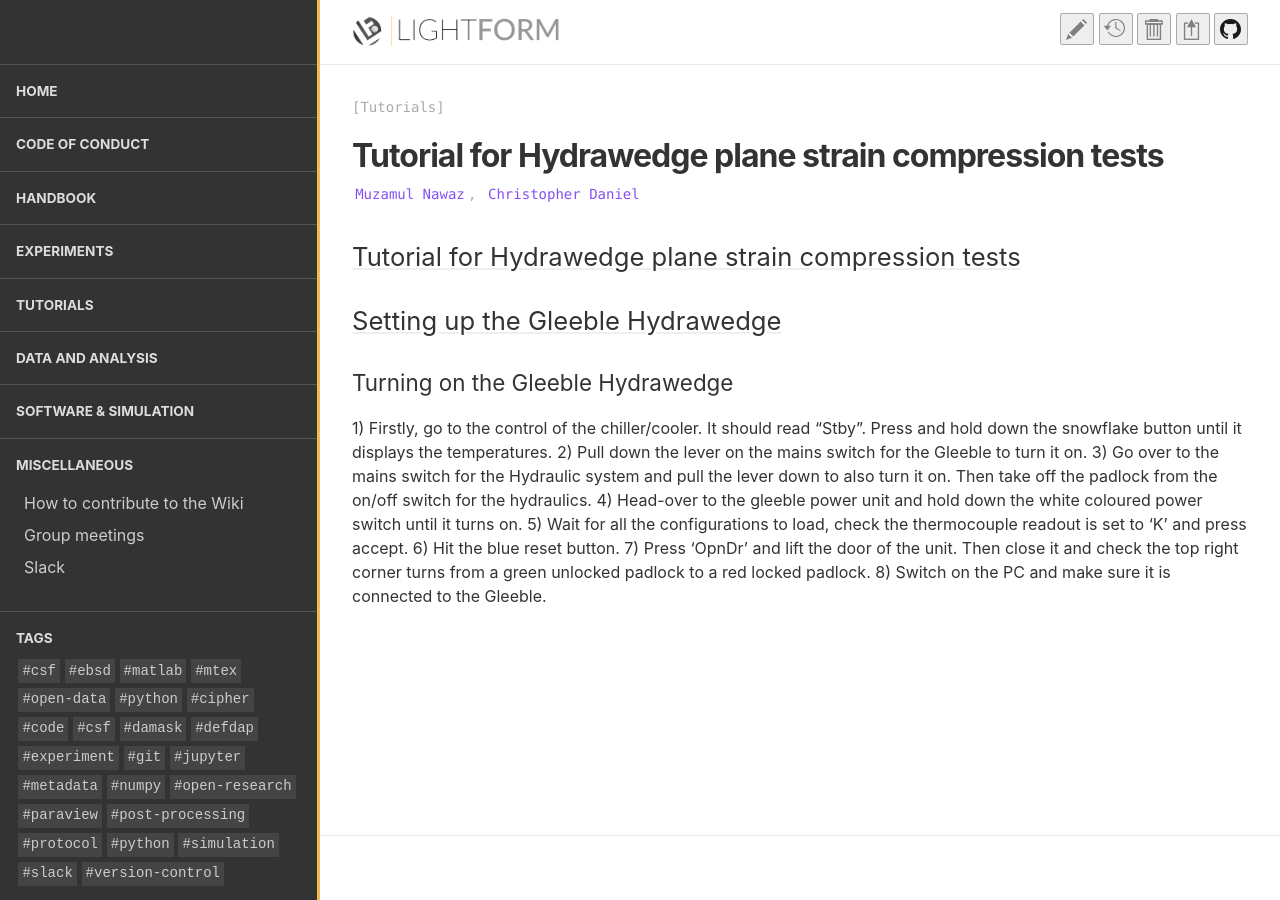
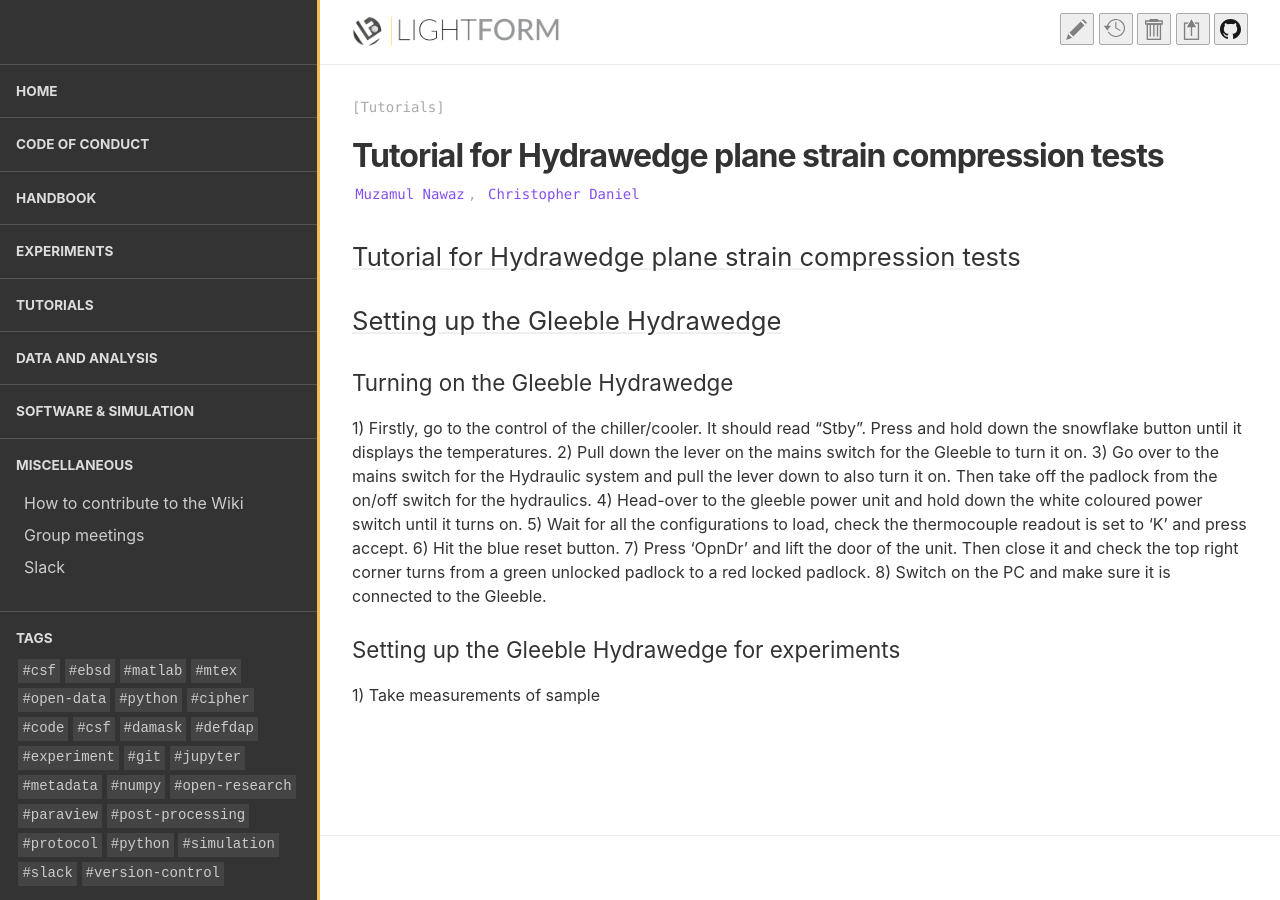
Before and after one commit to LightForm-group/wiki, a Jekyll site: the page built from collections/_tutorials/hydra wedge_psc.md, in a window 1280 px wide. Built offline with Jekyll 4.4.1, drawn with Linux system fonts in a browser that asks for light colours; nearby versions of some CDN libraries.

Commit message:
Update hydra wedge_psc.md

```diff
--- a/collections/_tutorials/hydra wedge_psc.md
+++ b/collections/_tutorials/hydra wedge_psc.md
@@ -15,3 +15,6 @@ author: Muzamul Nawaz, Christopher Daniel
 6)	Hit the blue reset button.
 7)	Press ‘OpnDr’ and lift the door of the unit. Then close it and check the top right corner turns from a green unlocked padlock to a red locked padlock.
 8)	Switch on the PC and make sure it is connected to the Gleeble.
+
+### Setting up the Gleeble Hydrawedge for experiments
+1)	Take measurements of sample
```
